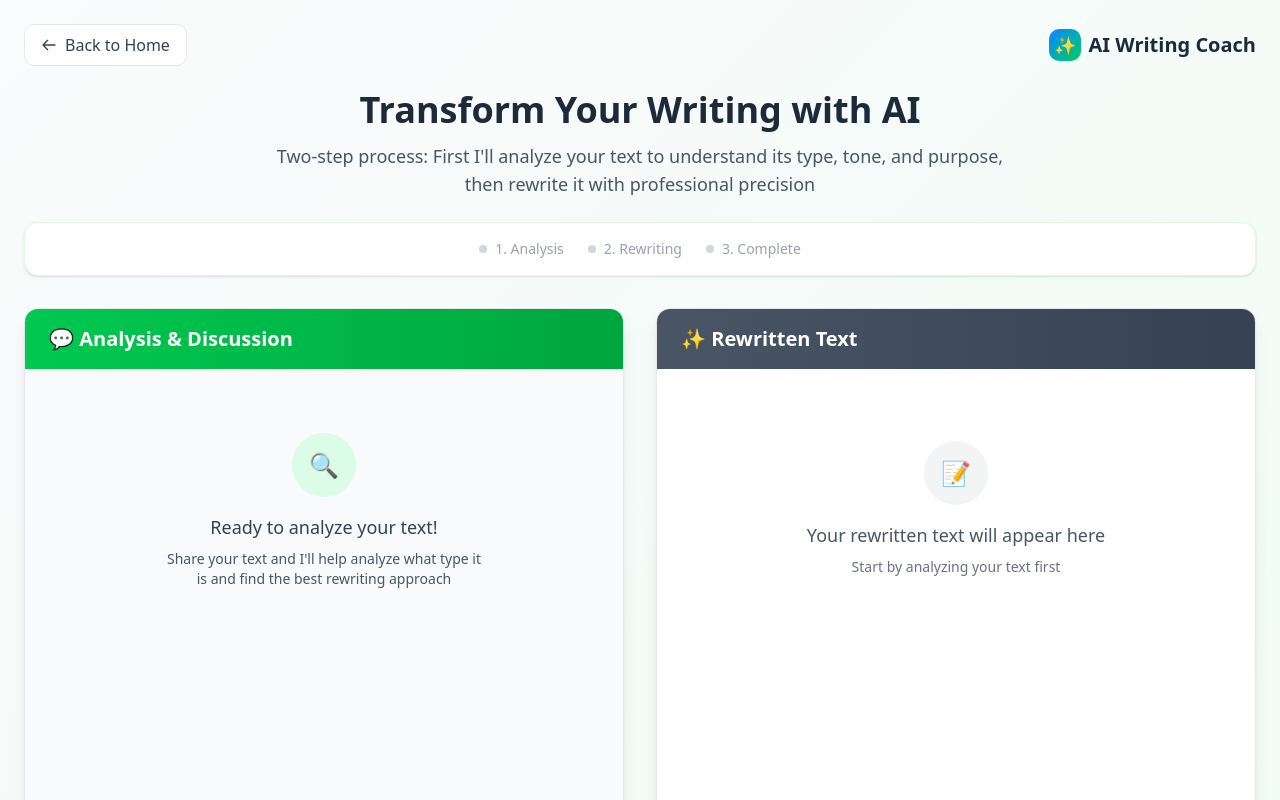
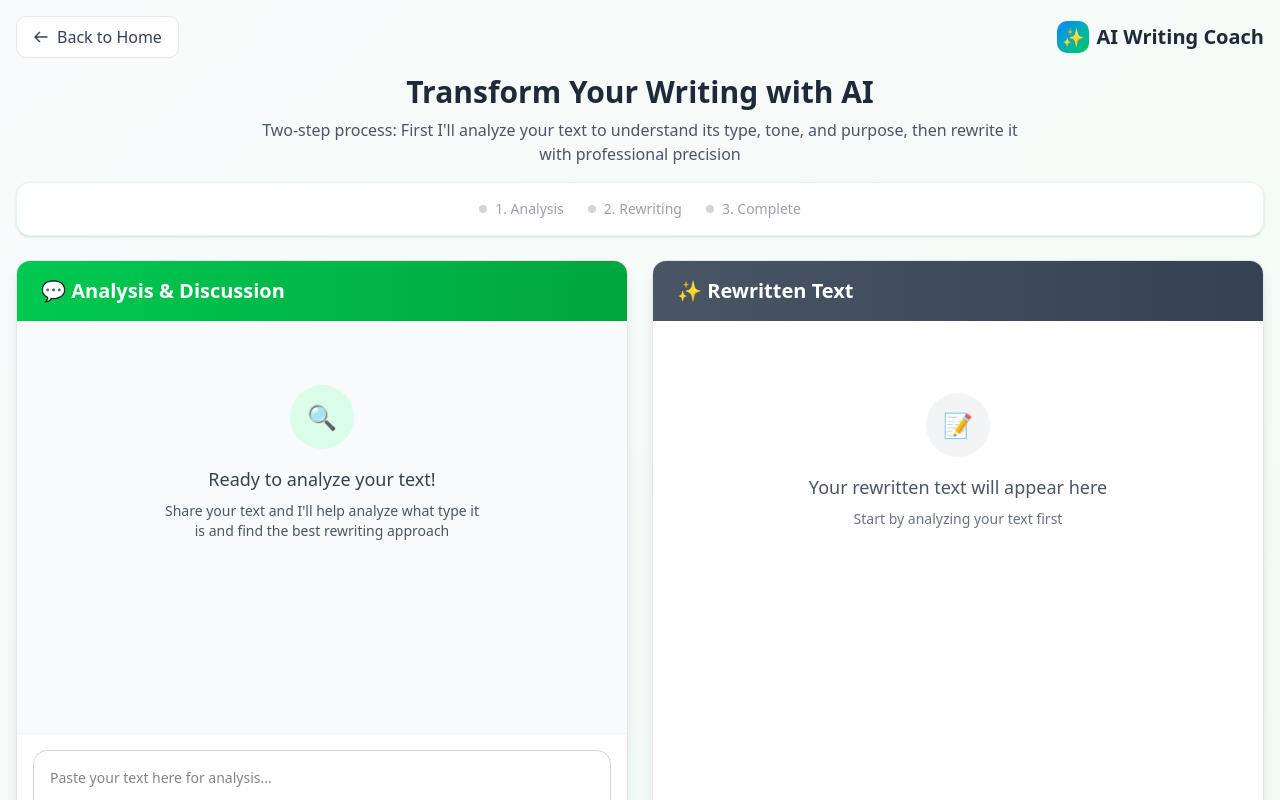
Before and after one commit to matt-chlorophyll/AEB-writing-coach, a Next.js app: page /agents-sdk in a window 1280 px wide. Shown: the top 800 px of the page. Built offline with nearby package versions, Linux system fonts and the light colour scheme.

Commit message:
Fix the UI to make sure the agents-sdk page content is in correct size that fully shown in the page.

```diff
--- a/app/agents-sdk/page.tsx
+++ b/app/agents-sdk/page.tsx
@@ -286,11 +286,11 @@ export default function AgentsSDKPage() {
 
   return (
     <div className="min-h-screen bg-gradient-to-br from-gray-50 to-green-50">
-      <div className="container mx-auto p-4 sm:p-6 max-w-full xl:max-w-[1400px] 2xl:max-w-[1600px]">
+      <div className="container mx-auto p-3 sm:p-4 max-w-full xl:max-w-[1400px] 2xl:max-w-[1600px]">
         {/* Header Section */}
-        <div className="mb-6 lg:mb-8">
+        <div className="mb-4 lg:mb-6">
           {/* Navigation */}
-          <div className="flex items-center justify-between mb-6">
+          <div className="flex items-center justify-between mb-4">
             <Link
               href="/"
               className="inline-flex items-center gap-2 px-4 py-2 bg-white/80 backdrop-blur-sm border border-gray-200 rounded-lg hover:bg-white transition-all duration-200 text-gray-700 font-medium"
@@ -308,11 +308,11 @@ export default function AgentsSDKPage() {
             </div>
           </div>
 
-          <div className="text-center mb-6">
-            <h1 className="text-3xl lg:text-4xl font-bold text-gray-800 mb-3">
+          <div className="text-center mb-4">
+            <h1 className="text-2xl lg:text-3xl font-bold text-gray-800 mb-2">
               Transform Your Writing with AI
             </h1>
-            <p className="text-base lg:text-lg text-gray-600 max-w-3xl mx-auto">
+            <p className="text-sm lg:text-base text-gray-600 max-w-3xl mx-auto">
               Two-step process: First I'll analyze your text to understand its type, tone, and purpose, then rewrite it with professional precision
             </p>
           </div>
@@ -335,14 +335,14 @@ export default function AgentsSDKPage() {
           </div>
         </div>
 
-        <div className="grid grid-cols-1 xl:grid-cols-2 gap-4 lg:gap-6 xl:gap-8">
+        <div className="grid grid-cols-1 xl:grid-cols-2 gap-3 lg:gap-4 xl:gap-6">
           {/* Analysis Chat Interface */}
           <div className="bg-white rounded-xl shadow-lg border border-gray-200 overflow-hidden">
             <div className="bg-gradient-to-r from-green-500 to-green-600 px-6 py-4">
               <h2 className="text-xl font-semibold text-white">💬 Analysis & Discussion</h2>
             </div>
 
-            <div className="h-96 lg:h-[500px] xl:h-[600px] 2xl:h-[700px] overflow-y-auto p-4 bg-gray-50">
+            <div className="h-[348px] lg:h-[380px] xl:h-[412px] 2xl:h-[476px] overflow-y-auto p-4 bg-gray-50">
               {messages.length === 0 ? (
                 <div className="text-center mt-12 text-gray-500">
                   <div className="w-16 h-16 mx-auto mb-4 bg-green-100 rounded-full flex items-center justify-center">
@@ -409,7 +409,7 @@ export default function AgentsSDKPage() {
                       value={input}
                       onChange={(e) => setInput(e.target.value)}
                       placeholder="Paste your text here for analysis...&#10;&#10;For example:&#10;• A LinkedIn post you want to improve&#10;• An email that needs refinement&#10;• A blog post draft&#10;• Marketing copy to enhance"
-                      className="w-full h-32 lg:h-40 xl:h-48 p-4 border border-gray-300 rounded-xl focus:outline-none focus:ring-2 focus:ring-green-500 focus:border-transparent text-sm resize-none overflow-y-auto leading-relaxed"
+                      className="w-full h-64 lg:h-72 xl:h-80 2xl:h-96 p-4 border border-gray-300 rounded-xl focus:outline-none focus:ring-2 focus:ring-green-500 focus:border-transparent text-sm resize-none overflow-y-auto leading-relaxed"
                       disabled={false}
                     />
                   </div>
@@ -486,7 +486,7 @@ export default function AgentsSDKPage() {
               <h2 className="text-xl font-semibold text-white">✨ Rewritten Text</h2>
             </div>
 
-            <div className="p-4 lg:p-6 h-96 lg:h-[500px] xl:h-[600px] 2xl:h-[700px] overflow-y-auto">
+            <div className="p-4 lg:p-6 h-[348px] lg:h-[380px] xl:h-[412px] 2xl:h-[476px] overflow-y-auto">
               {!rewriteResult ? (
                 <div className="text-center mt-12 text-gray-400">
                   <div className="w-16 h-16 mx-auto mb-4 bg-gray-100 rounded-full flex items-center justify-center">
```
